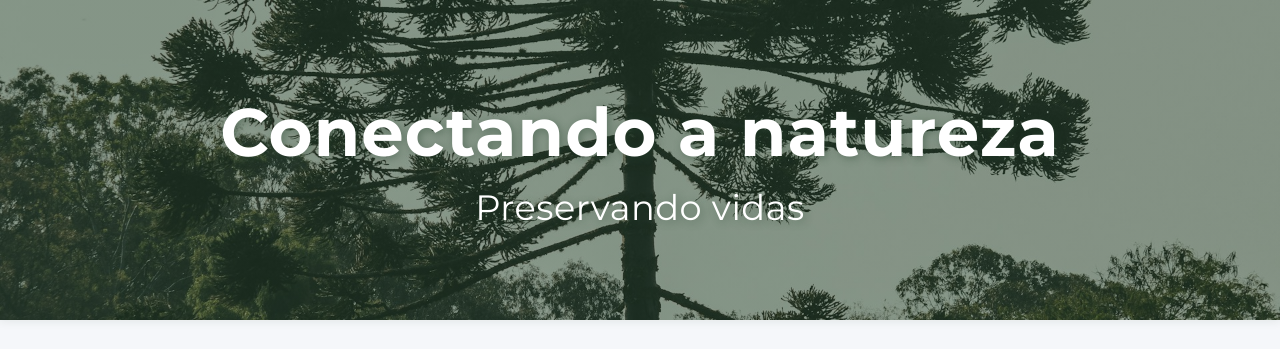
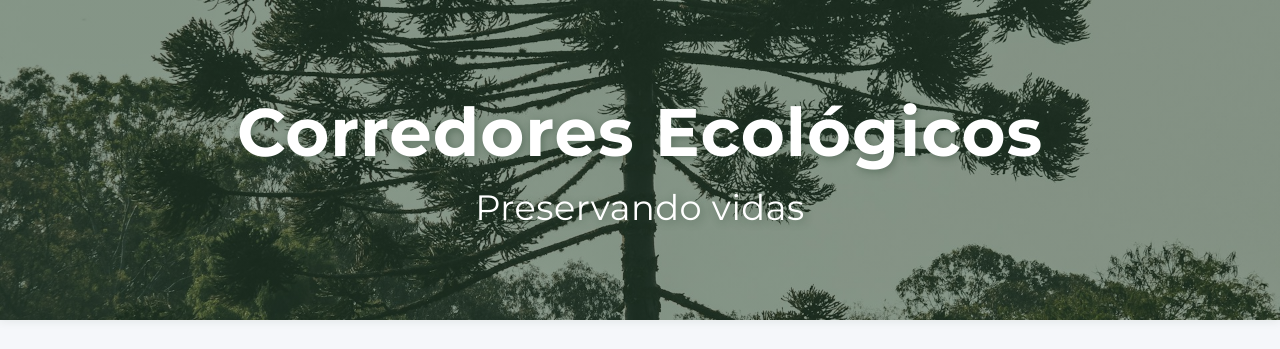
Before and after one commit to gabriel-schmitt/corredores-ecologicos, a plain HTML site: page index.html in a window 1280 px wide. Shown: the top 349 px of the page. Drawn offline with nearby package versions, Linux system fonts and the light colour scheme.

Commit message:
Update header title to 'Corredores Ecológicos' for consistency

```diff
--- a/index.html
+++ b/index.html
@@ -15,7 +15,7 @@
   <body>
     <div class="header">
       <div class="header-text">
-        <h1>Conectando a natureza</h1>
+        <h1>Corredores Ecológicos</h1>
         <p class="subtitle">Preservando vidas</p>
       </div>
     </div>
```
